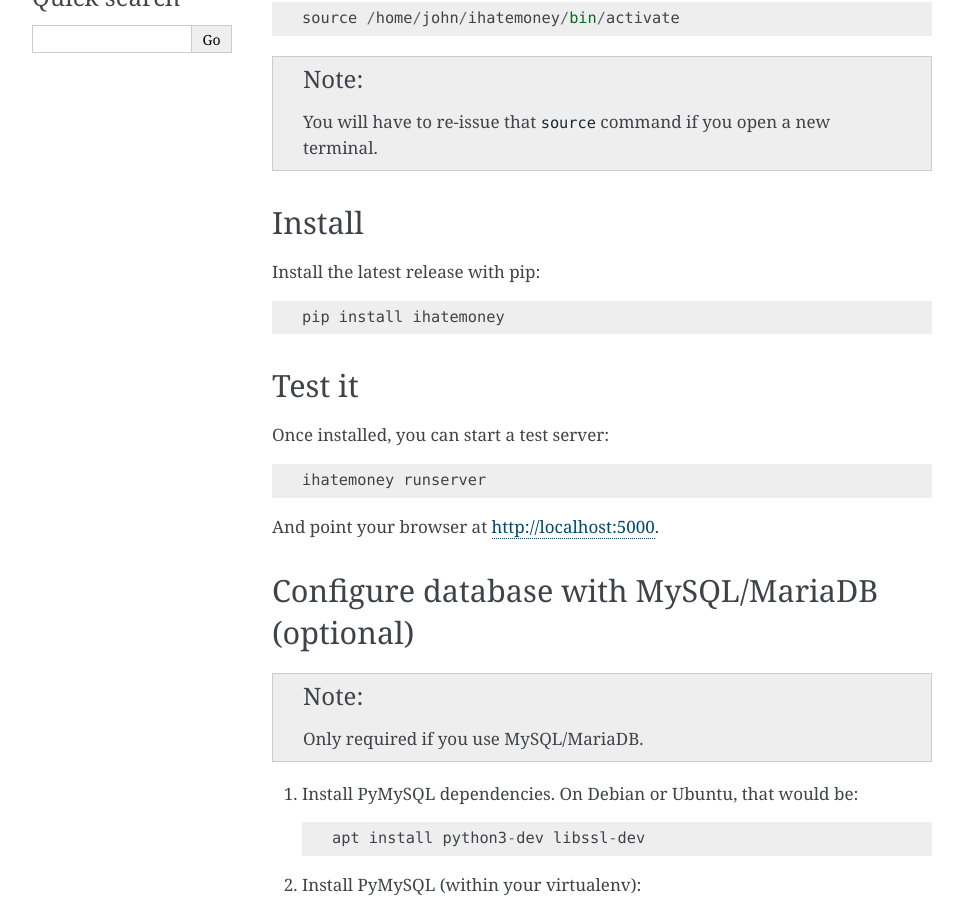
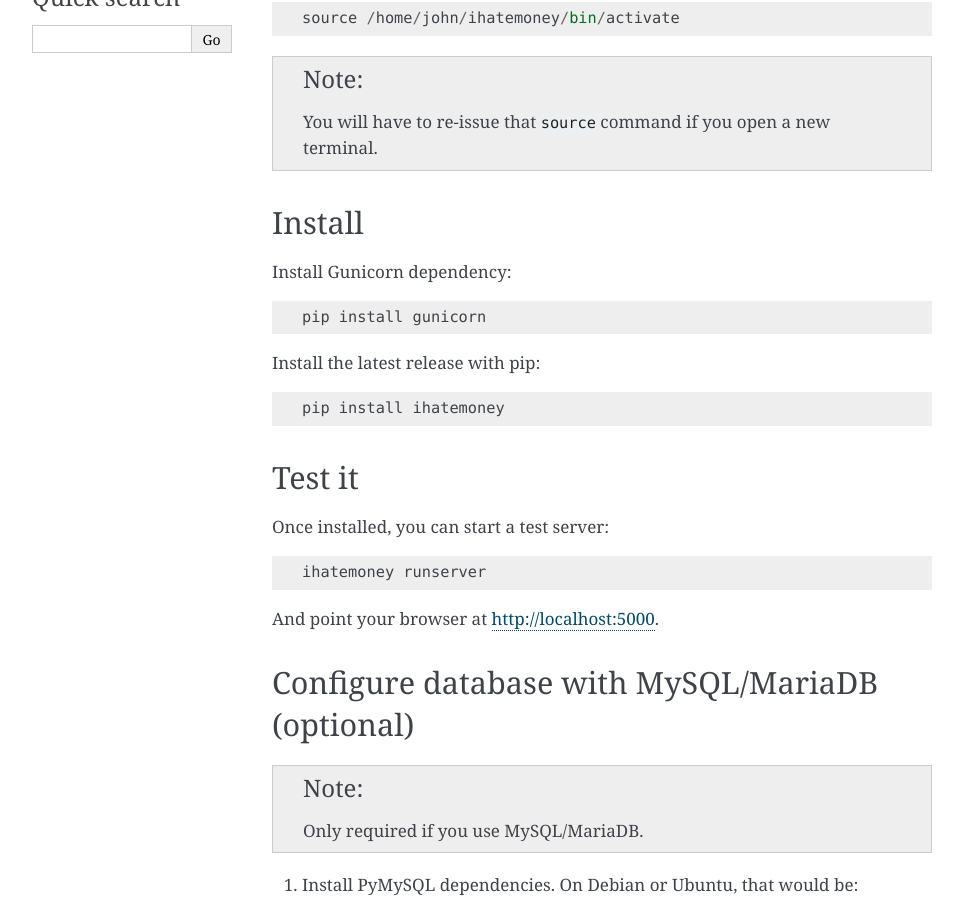
Before and after one commit to spiral-project/ihatemoney, a Sphinx documentation site: the page built from docs/installation.rst, in a window 1280 px wide and 900 px high, scrolled down 979 px. Shown: the whole window, without its empty margins (148-1111 px from the left). Built offline with Sphinx 7.4.7, drawn with Linux system fonts in a browser that asks for light colours.

Commit message:
doc: install: Add gunicorn dependency
 * Gunicorn is a mandatory dependency, add a notice.

```diff
--- a/docs/installation.rst
+++ b/docs/installation.rst
@@ -49,6 +49,10 @@
 
 Install
 =======
+
+Install Gunicorn dependency::
+
+  pip install gunicorn
 
 Install the latest release with pip::
 
```
